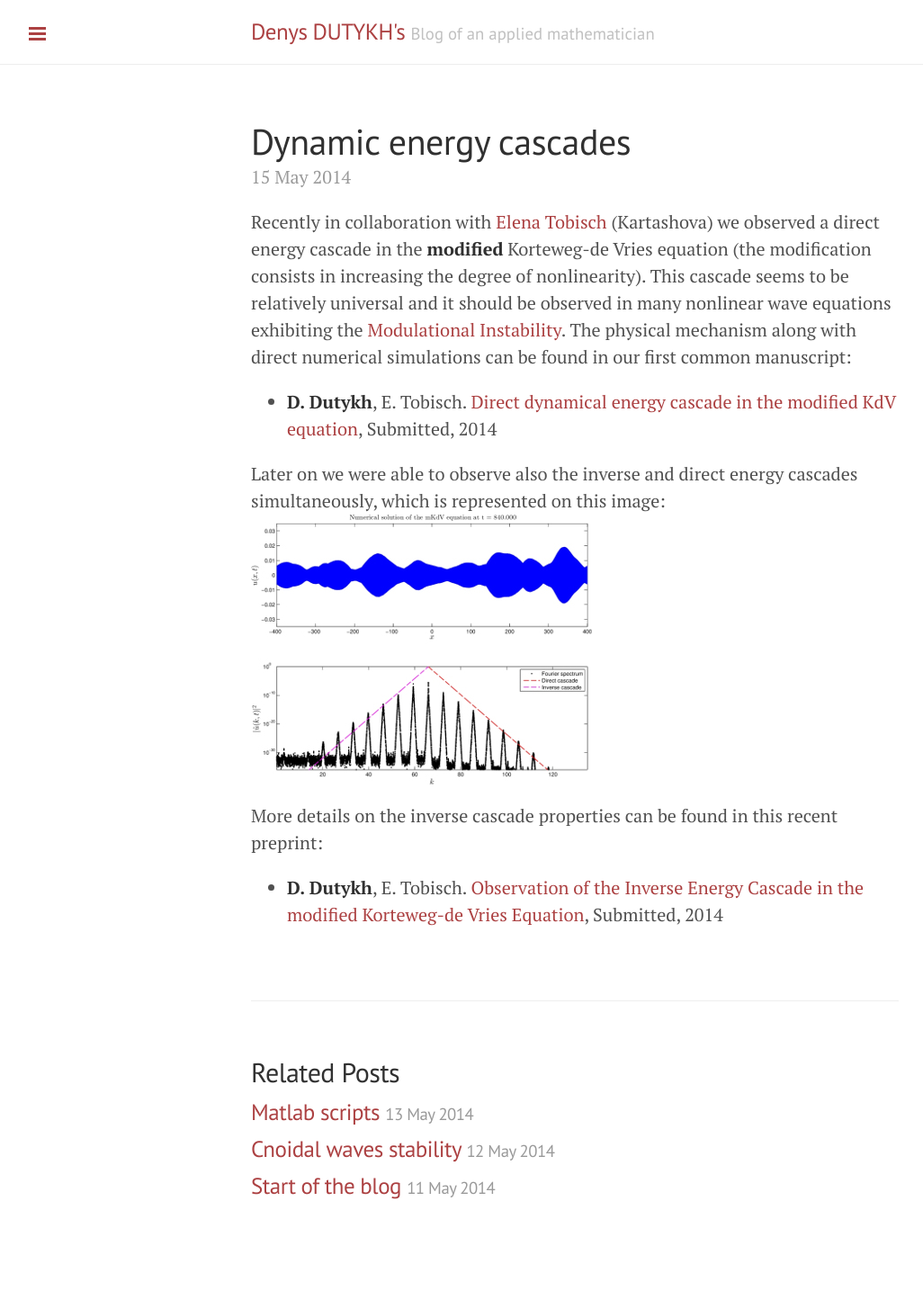
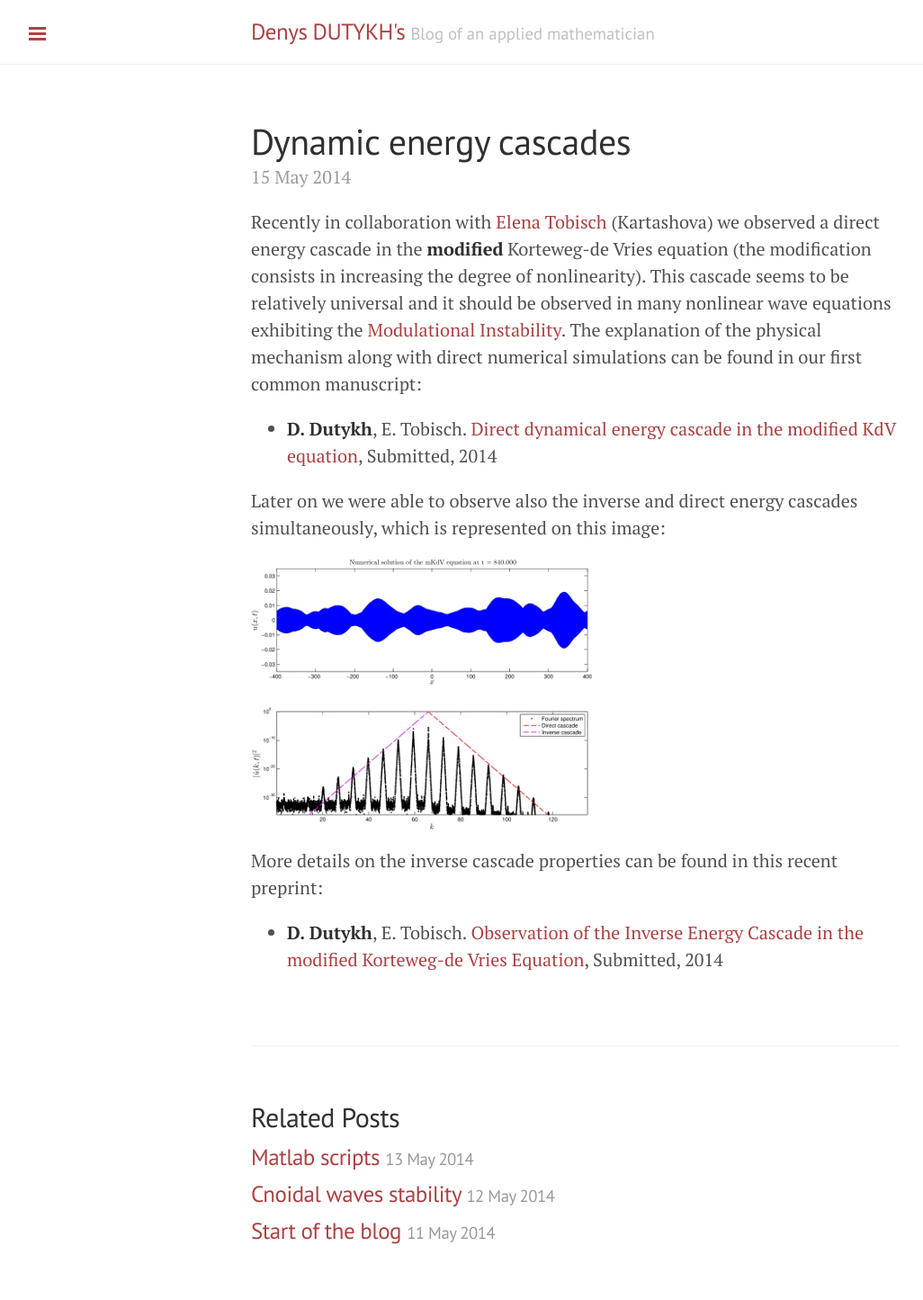
Before and after one commit to dutykh/dutykh.github.io, a Jekyll site: the page built from _posts/2014-05-15-D-cascade.md, in a window 1280 px wide. Shown: the whole page at 90% size, without its empty margins (1-1027 px from the left). Built offline with Jekyll 4.4.1, drawn with Linux system fonts in a browser that asks for light colours; Markdown is read by kramdown in place of the engine named in the settings; before the commit the page ends 1395 px from its top, so only the background shows below that.

Commit message:
New posts

```diff
--- a/_posts/2014-05-15-D-cascade.md
+++ b/_posts/2014-05-15-D-cascade.md
@@ -3,11 +3,12 @@ layout: post
 title: Dynamic energy cascades
 ---
 
-Recently in collaboration with [Elena Tobisch](http://www.dynamics-approx.jku.at/lena/) (Kartashova) we observed a direct energy cascade in the **modified** Korteweg-de Vries equation (the modification consists in increasing the degree of nonlinearity). This cascade seems to be relatively universal and it should be observed in many nonlinear wave equations exhibiting the [Modulational Instability](http://en.wikipedia.org/wiki/Modulational_instability). The physical mechanism along with direct numerical simulations can be found in our first common manuscript:
+Recently in collaboration with [Elena Tobisch](http://www.dynamics-approx.jku.at/lena/) (Kartashova) we observed a direct energy cascade in the **modified** Korteweg-de Vries equation (the modification consists in increasing the degree of nonlinearity). This cascade seems to be relatively universal and it should be observed in many nonlinear wave equations exhibiting the [Modulational Instability](http://en.wikipedia.org/wiki/Modulational_instability). The explanation of the physical mechanism along with direct numerical simulations can be found in our first common manuscript:
 
 * **D. Dutykh**, E. Tobisch. [Direct dynamical energy cascade in the modified KdV equation](http://hal.archives-ouvertes.fr/hal-00990724), Submitted, 2014
 
 Later on we were able to observe also the inverse and direct energy cascades simultaneously, which is represented on this image:
+
 ![Inverse cascade](/public/pics/MI_DI_T840.jpg)
 
 More details on the inverse cascade properties can be found in this recent preprint:
```
